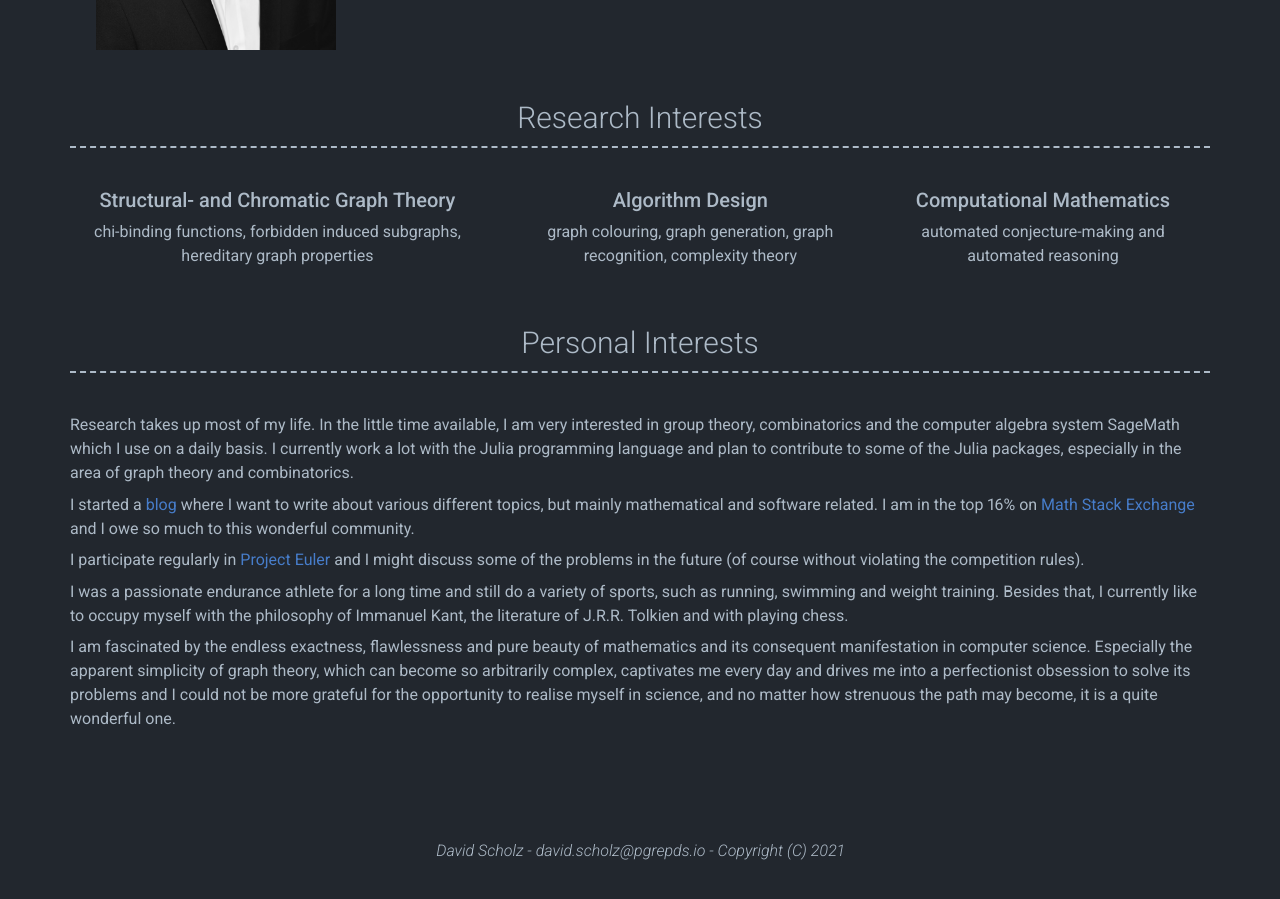
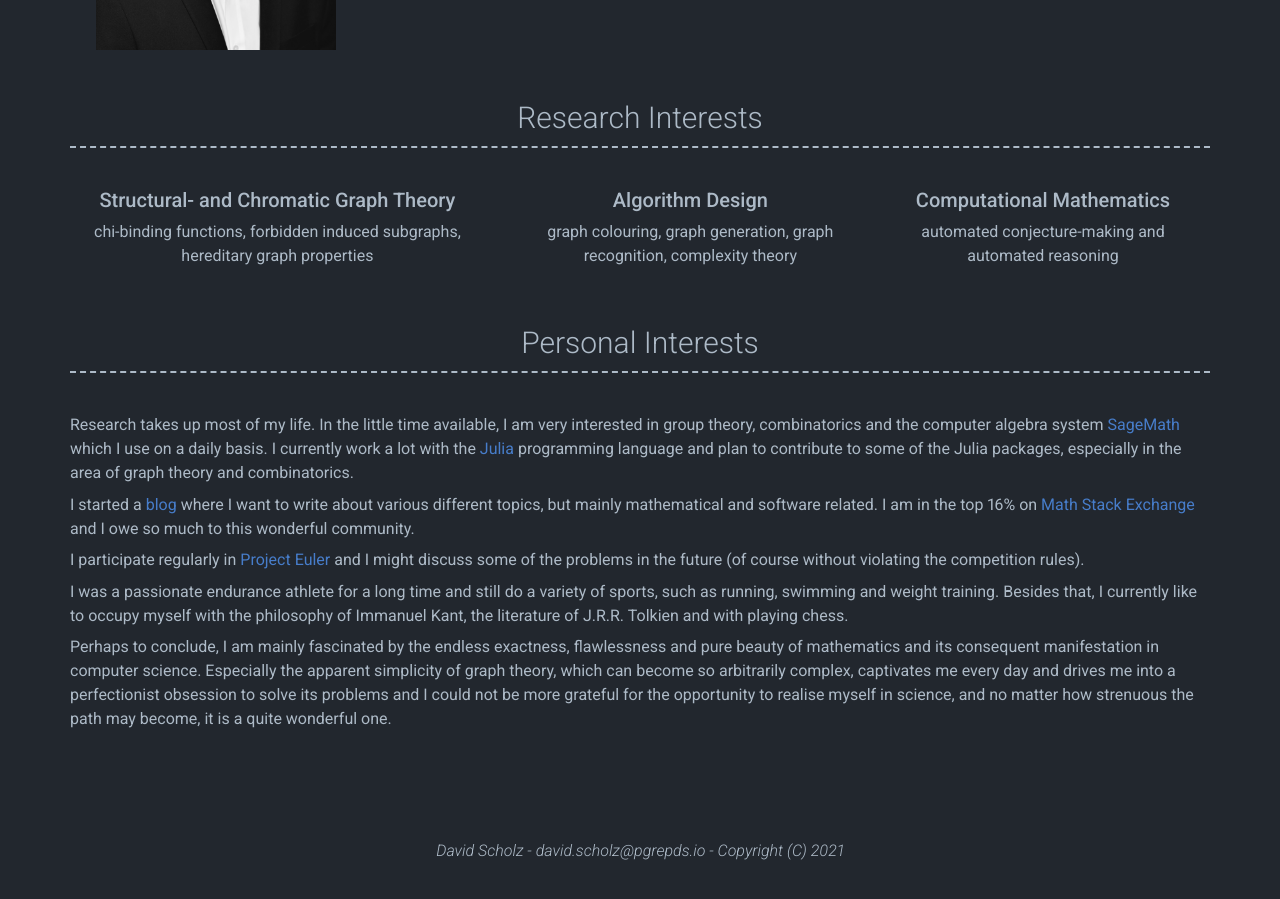
Before and after one commit to pgrepds/pgrepds.github.io, a Jekyll site: the page built from index.html, in a window 1280 px wide and 900 px high, scrolled down 836 px. Built offline with Jekyll 4.4.1, drawn with Linux system fonts in a browser that asks for light colours; nearby versions of some CDN libraries; a style sheet for code colours, icons or effects is not loaded.

Commit message:
add links, rephrasing

```diff
--- a/_data/about.yml
+++ b/_data/about.yml
@@ -17,7 +17,7 @@
 - title: Personal Interests
   layout: text
   content: | # this will include new lines to allow paragraphs
-    Research takes up most of my life. In the little time available, I am very interested in group theory, combinatorics and the computer algebra system SageMath which I use on a daily basis.  I currently work a lot with the Julia programming language and plan to contribute to some of the Julia packages, especially in the area of graph theory and combinatorics.
+    Research takes up most of my life. In the little time available, I am very interested in group theory, combinatorics and the computer algebra system [SageMath](https://www.sagemath.org/) which I use on a daily basis.  I currently work a lot with the [Julia](https://julialang.org/) programming language and plan to contribute to some of the Julia packages, especially in the area of graph theory and combinatorics.
 
     I started a [blog](https://blog.pgrepds.io/) where I want to write about various different topics, but mainly mathematical and software related. I am in the top 16% on [Math Stack Exchange](https://math.stackexchange.com/users/869099/david-scholz) and I owe so much to this wonderful community.
 
@@ -25,4 +25,4 @@
 
     I was a passionate endurance athlete for a long time and still do a variety of sports, such as running, swimming and weight training. Besides that, I currently like to occupy myself with the philosophy of Immanuel Kant, the literature of J.R.R. Tolkien and with playing chess.
 
-    I am fascinated by the endless exactness, flawlessness and pure beauty of mathematics and its consequent manifestation in computer science. Especially the apparent simplicity of graph theory, which can become so arbitrarily complex, captivates me every day and drives me into a perfectionist obsession to solve its problems and I could not be more grateful for the opportunity to realise myself in science, and no matter how strenuous the path may become, it is a quite wonderful one.
+    Perhaps to conclude, I am mainly fascinated by the endless exactness, flawlessness and pure beauty of mathematics and its consequent manifestation in computer science. Especially the apparent simplicity of graph theory, which can become so arbitrarily complex, captivates me every day and drives me into a perfectionist obsession to solve its problems and I could not be more grateful for the opportunity to realise myself in science, and no matter how strenuous the path may become, it is a quite wonderful one.
```
